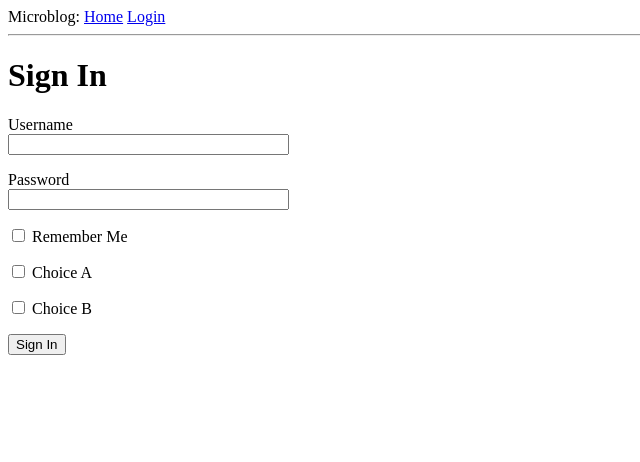
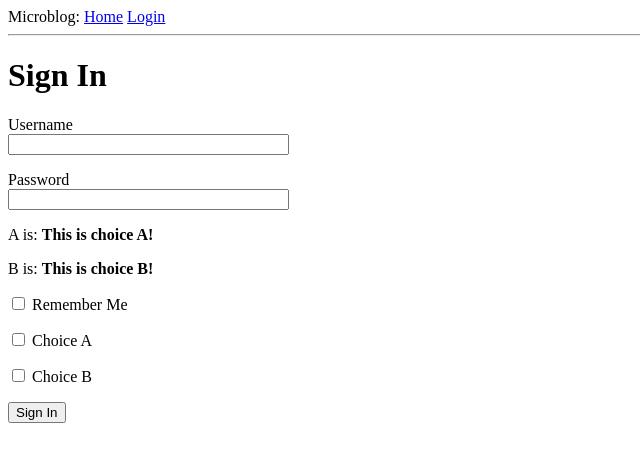
Before and after one commit to emorysmithis/EthicsProject, a Flask app: page /login in a window 1280 px wide. Shown: the top 462 px of the page, without its empty margins (0-640 px from the left). Run offline with Flask 2, Linux system fonts and the light colour scheme.

Commit message:
adding choices

```diff
--- a/flask_test/microblog/app/routes.py
+++ b/flask_test/microblog/app/routes.py
@@ -2,12 +2,26 @@ from flask import render_template, flash, redirect
 from app import app
 from app.forms import LoginForm
 
+
 @app.route('/login', methods=['GET', 'POST'])
 def login():
+    posts = [
+        {
+            'choice': {'choice':'A'},
+            'body': 'This is choice A!'
+        },
+        {
+            'choice': {'choice': 'B'},
+            'body': 'This is choice B!'
+        }
+    ]
+
+
+
     form = LoginForm()
     if form.validate_on_submit():
         flash('Login requested for user {}, remember_me={}, choice_A={}, choice_B={}'.format(
             form.username.data, form.remember_me.data, form.choice_A.data, form.choice_B.data))
-        print("Login accepted. Redirecting to Home")
+        print("Pressed submit")
         return redirect('/index')
-    return render_template('login.html', title='Sign In', form=form)
+    return render_template('login.html', title='Sign In', form=form, posts=posts)
--- a/flask_test/microblog/app/templates/base.html
+++ b/flask_test/microblog/app/templates/base.html
@@ -9,8 +9,8 @@
     <body>
     	<div>
         Microblog:
-        <a href="/index">Home</a>
-				<a href="{{ url_for('login') }}">Login</a>
+				<a href="/index">Home</a>
+				<a href="/login">Login</a>
     	</div>
        <hr>
         {% with messages = get_flashed_messages() %}
--- a/flask_test/microblog/app/templates/login.html
+++ b/flask_test/microblog/app/templates/login.html
@@ -18,9 +18,14 @@
             <span style="color: red;">[{{ error }}]</span>
             {% endfor %}
         </p>
+				{% for post in posts %}
+					<div><p>{{ post.choice.choice }} is: <b>{{ post.body }}</b></p></div>
+				{% endfor %}
+
         <p>{{ form.remember_me() }} {{ form.remember_me.label }}</p>
         <p>{{ form.choice_A() }} {{ form.choice_A.label }}</p>
         <p>{{ form.choice_B() }} {{ form.choice_B.label }}</p>
         <p>{{ form.submit() }}</p>
+
     </form>
 {% endblock %}
```
